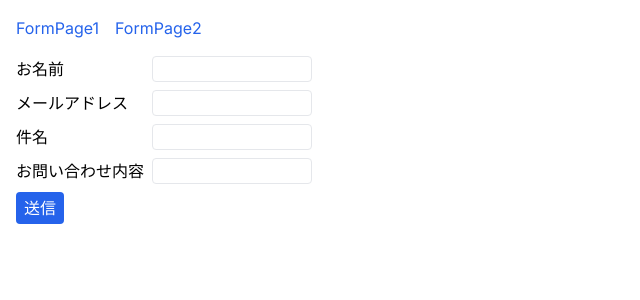
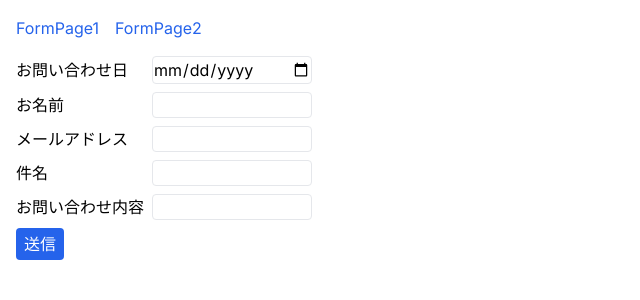
Before and after one commit to tukky-14/nextjs-forms, a Next.js app: page /form-page-2 in a window 1280 px wide. Shown: the top 300 px of the page, without its empty margins (0-640 px from the left). Built offline with nearby package versions, Linux system fonts and the light colour scheme.

Commit message:
日付のフォームを追加

```diff
--- a/src/app/form-page-2/page.tsx
+++ b/src/app/form-page-2/page.tsx
@@ -22,6 +22,14 @@ const FormPage2: React.FC = () => {
 
     return (
         <form className="p-4" onSubmit={handleSubmit(onSubmit)}>
+            <FormInput
+                label="お問い合わせ日"
+                id="date"
+                type="date"
+                register={register('date')}
+                trigger={trigger}
+                error={errors.name?.message}
+            />
             <FormInput
                 label="お名前"
                 id="name"
--- a/src/libs/validation.ts
+++ b/src/libs/validation.ts
@@ -21,4 +21,5 @@ export const schema = z.object({
         .string()
         .min(1, { message: '必須入力です。' })
         .max(100, { message: 'お問い合わせ内容は100文字以内でご入力ください。' }),
+    date: z.string().min(1, { message: '必須入力です。' }),
 });
--- a/src/types/form-input.ts
+++ b/src/types/form-input.ts
@@ -4,4 +4,5 @@ export type FormPageData = {
     email: string;
     subject: string;
     message: string;
+    date: string;
 };
```
